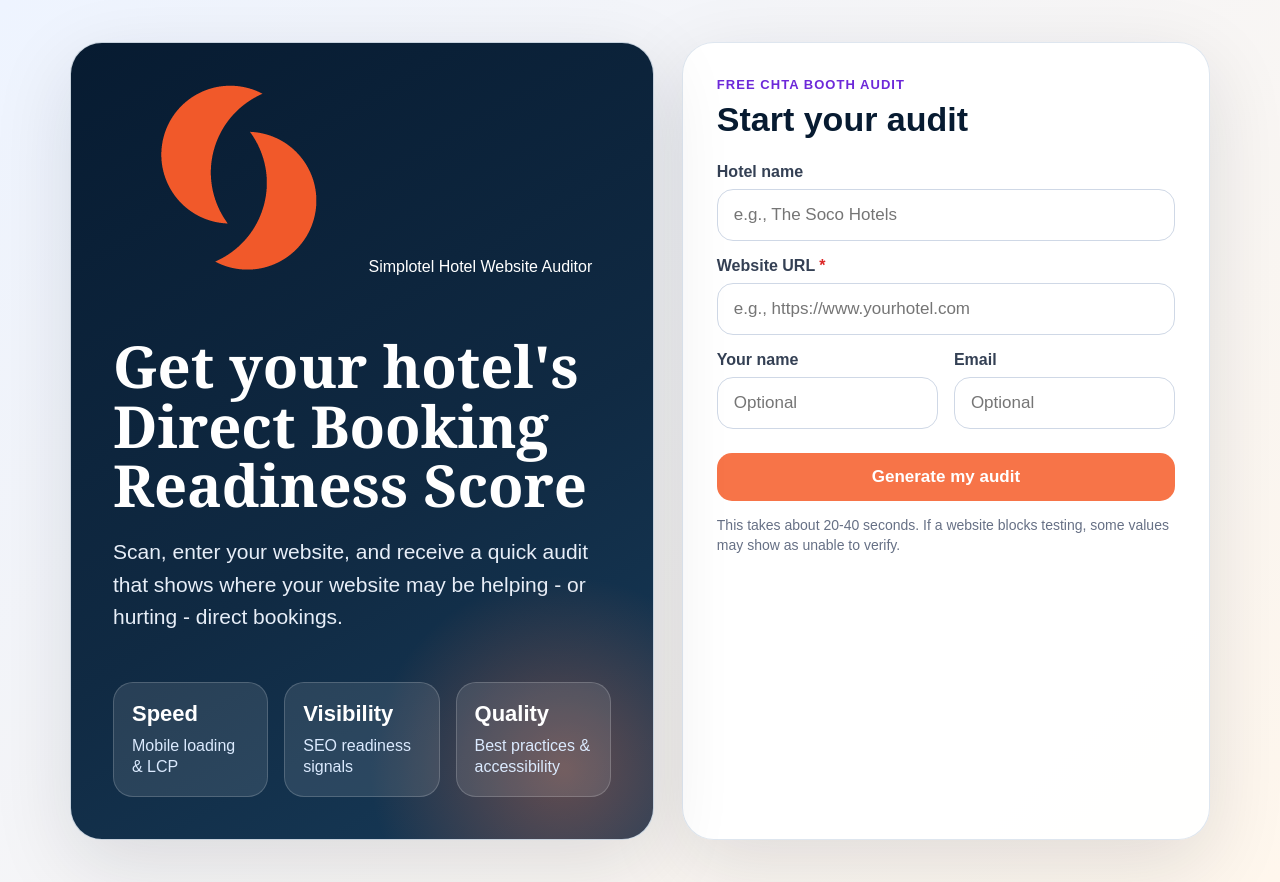
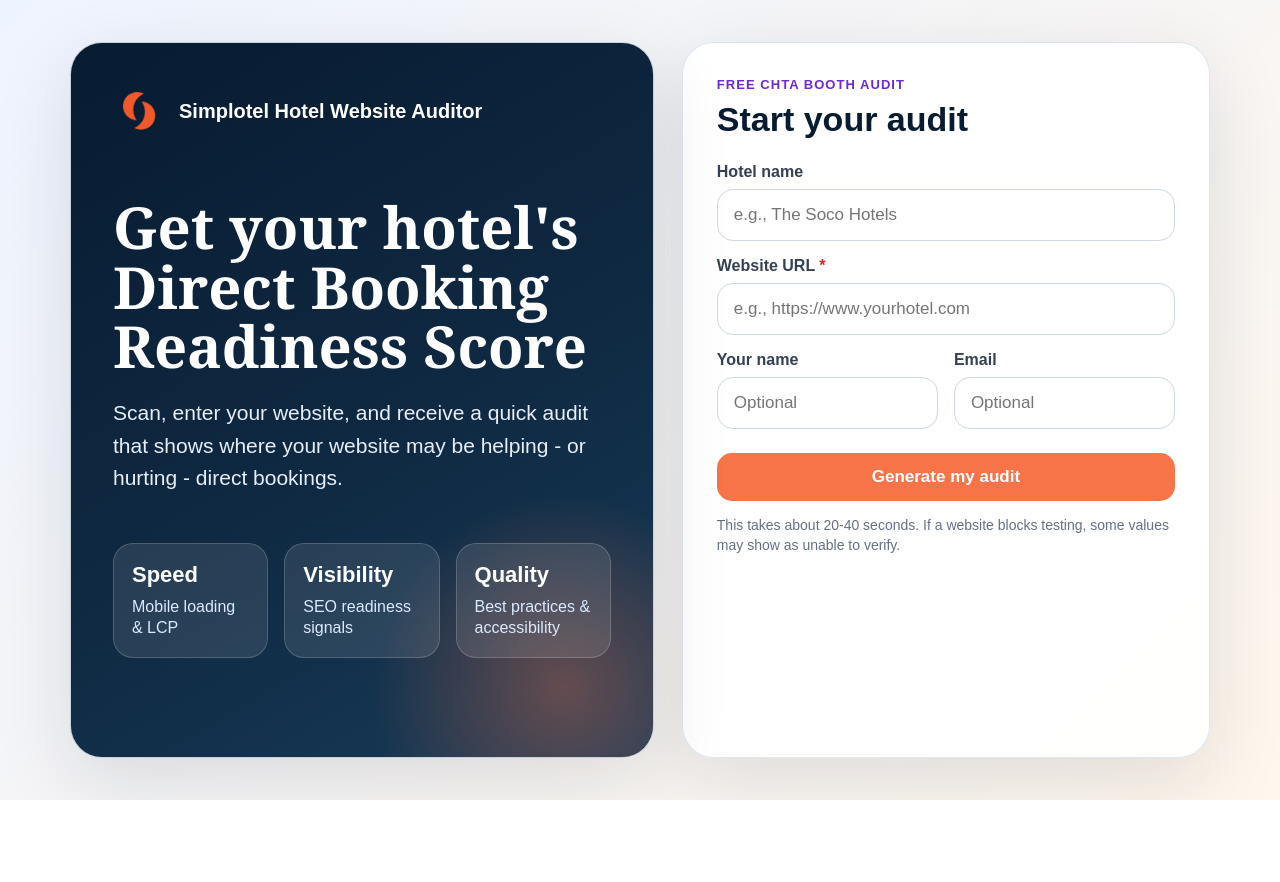
Before and after one commit to anantha-simplotel/Hotel-Website-Auditor, a website: page public/index.html in a window 1280 px wide. After the commit the page ends 800 px from the top, so only its background shows below. Drawn offline with Linux system fonts and the light colour scheme; no server answers.

Commit message:
chng 4pm

```diff
--- a/public/index.html
+++ b/public/index.html
@@ -10,7 +10,7 @@
   <main class="landing" id="landingView">
     <section class="hero-panel">
       <div class="brand-pill">
-  <img src="/simplotel-logo.png" alt="Simplotel" class="brand-logo" />
+  <img src="/simplotel-logo.png" alt="Simplotel" class="brand-logo">
   <span>Simplotel Hotel Website Auditor</span>
 </div>
       <h1>Get your hotel's Direct Booking Readiness Score</h1>
--- a/public/styles.css
+++ b/public/styles.css
@@ -21,3 +21,22 @@ body{background:#fff}.landing,.report-actions{display:none!important}.report-she
 
 .readiness-scale{display:flex;flex-wrap:wrap;gap:8px;margin-top:16px}.readiness-scale span{background:#eef4ff;border:1px solid #dbeafe;border-radius:999px;padding:7px 10px;color:#1e3a8a;font-size:12px;font-weight:900}
 @media print{.readiness-scale{gap:1.4mm;margin-top:3mm}.readiness-scale span{font-size:7.8px;padding:3px 5px}.score-context p{font-size:11px;line-height:1.32}.footer-note{font-size:9.5px}}
+.brand-pill{
+  display:flex;
+  align-items:center;
+  gap:14px;
+}
+
+.brand-logo{
+  width:52px;
+  height:52px;
+  object-fit:contain;
+  display:block;
+}
+
+.brand-pill span{
+  font-size:20px;
+  font-weight:700;
+  color:#fff;
+  line-height:1;
+}
```
